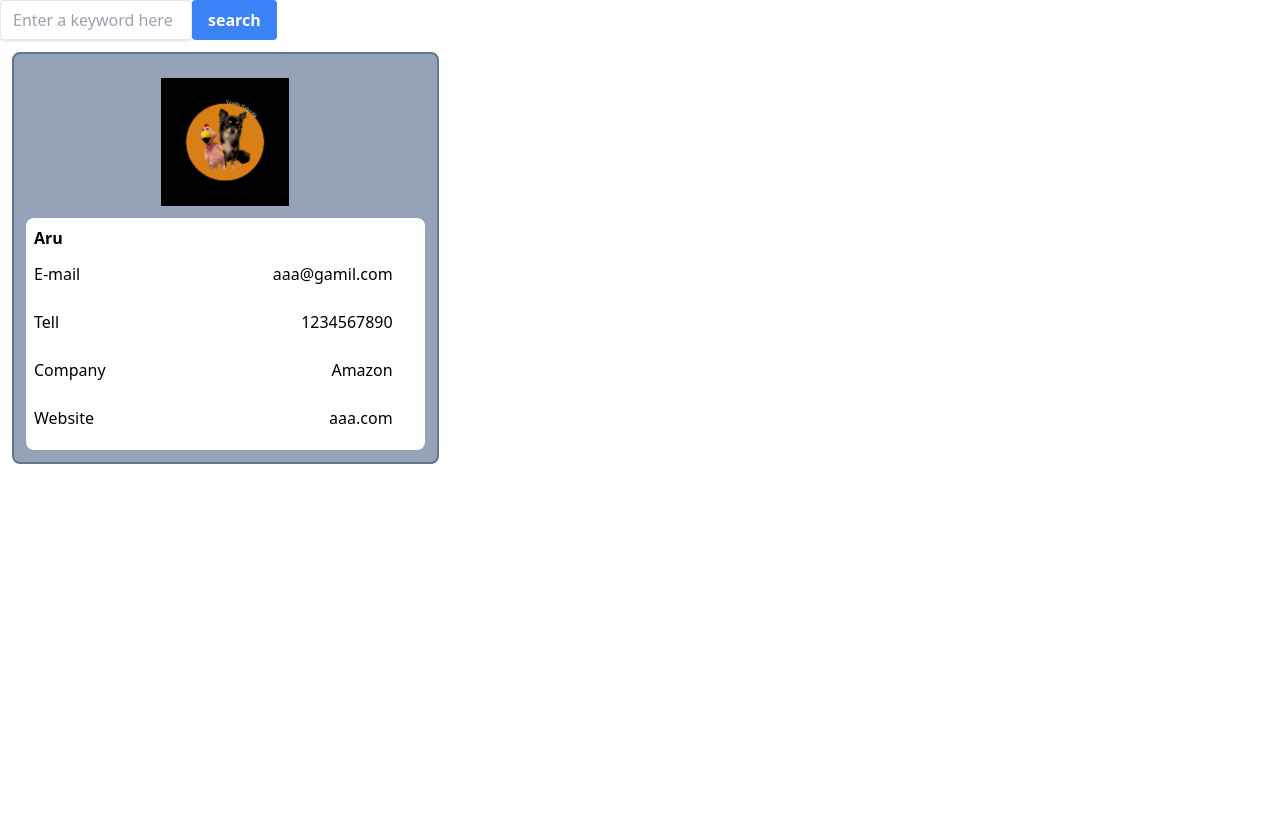
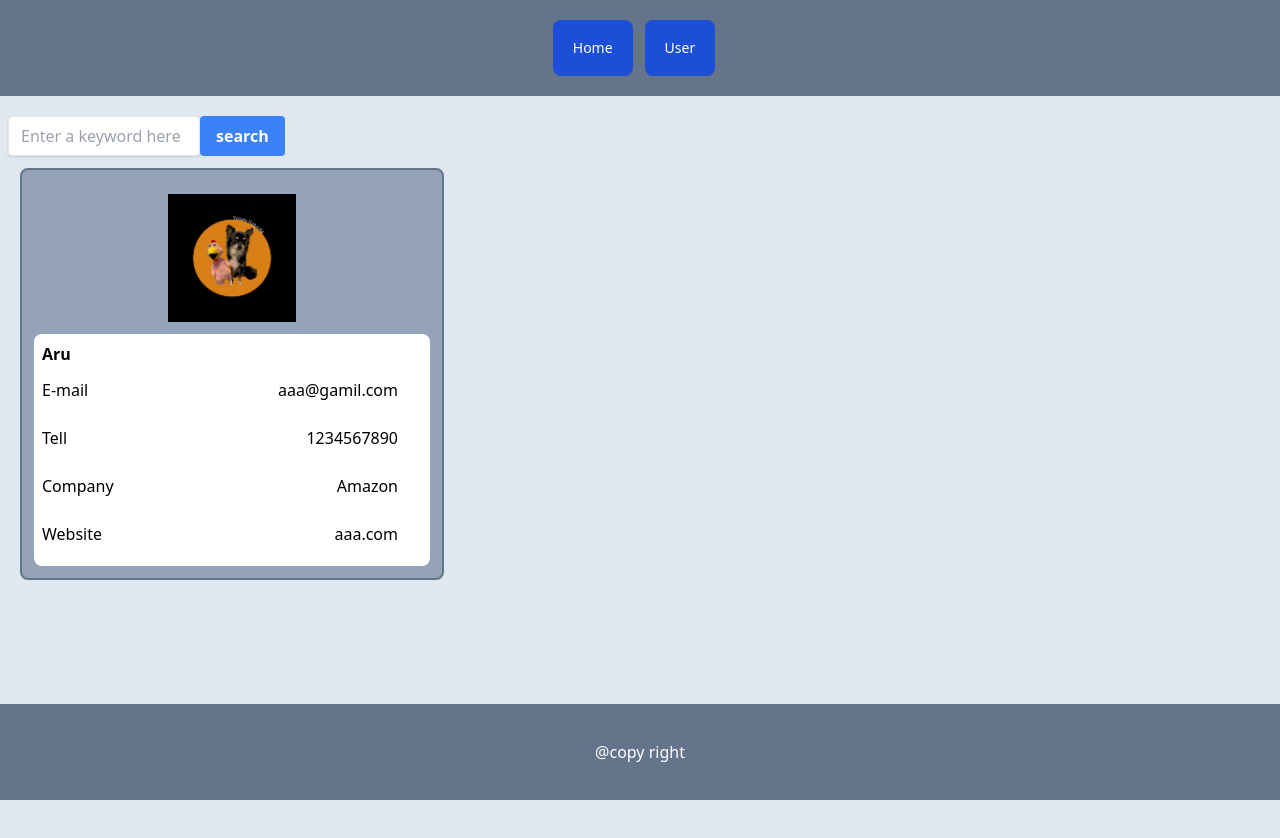
Before and after one commit to yusuken1121/React_TS_AtomicDesign, a React (Vite) app: page / in a window 1280 px wide. Shown: the top 838 px of the page. Before the commit the page ends 800 px from the top, so only its background shows below. Built offline with nearby package versions, Linux system fonts and the light colour scheme.

Commit message:
✅ Creates HeaderOnly and DefaultLayout ( I have to think a more better way)

```diff
--- /dev/null
+++ b/src/components/atoms/layout/Footer.tsx
@@ -0,0 +1,9 @@
+import { FC } from "react";
+
+export const Footer: FC = () => {
+  return (
+    <footer className="flex items-center justify-center w-full h-24 bg-slate-500 fixed bottom-0">
+      <p className="bold text-white">@copy right</p>
+    </footer>
+  );
+};
--- /dev/null
+++ b/src/components/atoms/layout/Header.tsx
@@ -0,0 +1,21 @@
+import { FC } from "react";
+import { Link } from "react-router-dom";
+
+export const Header: FC = () => {
+  return (
+    <header className="flex items-center justify-center w-full h-24   bg-slate-500">
+      <Link
+        className="link-base mr-3 w-30 h-14 flex items-center justify-center"
+        to="/"
+      >
+        Home
+      </Link>
+      <Link
+        className="link-base mr-3 w-30 h-14 flex items-center justify-center"
+        to="/users"
+      >
+        User
+      </Link>
+    </header>
+  );
+};
--- a/src/components/organisms/Home.tsx
+++ b/src/components/organisms/Home.tsx
@@ -1,26 +1,11 @@
-import { UserCardProps } from "../../types/userCardProps";
-import { SearchInput } from "../Molecules/SearchInput";
-import { UserCard } from "./user/UserCard";
-
-const user: UserCardProps = {
-  name: "Aru",
-  email: "aaa@gamil.com",
-  tell: 1234567890,
-  company: "Amazon",
-  website: "aaa.com",
-};
+import { Outlet } from "react-router-dom";
+import { HeaderOnly } from "../templates/HeaderOnly";
+import { DefaultLayout } from "../templates/DefaultLayout";
 
 export const Home = () => {
   return (
-    <div>
-      <SearchInput placeHolder="Enter a keyword here" />
-      <UserCard
-        name={user.name}
-        email={user.email}
-        tell={user.tell}
-        company={user.company}
-        website={user.website}
-      />
-    </div>
+    <DefaultLayout>
+      <Outlet />
+    </DefaultLayout>
   );
 };
--- /dev/null
+++ b/src/components/organisms/User.tsx
@@ -0,0 +1,26 @@
+import { UserCardProps } from "../../types/userCardProps";
+import { SearchInput } from "../Molecules/SearchInput";
+import { UserCard } from "./user/UserCard";
+
+export const User = () => {
+  const user: UserCardProps = {
+    name: "Aru",
+    email: "aaa@gamil.com",
+    tell: 1234567890,
+    company: "Amazon",
+    website: "aaa.com",
+  };
+
+  return (
+    <div>
+      <SearchInput placeHolder="Enter a keyword here" />
+      <UserCard
+        name={user.name}
+        email={user.email}
+        tell={user.tell}
+        company={user.company}
+        website={user.website}
+      />
+    </div>
+  );
+};
--- /dev/null
+++ b/src/components/templates/DefaultLayout.tsx
@@ -0,0 +1,12 @@
+import { Footer } from "../atoms/layout/Footer";
+import { Header } from "../atoms/layout/Header";
+
+export const DefaultLayout = ({ children }: { children: React.ReactNode }) => {
+  return (
+    <>
+      <Header />
+      <main className="bg-slate-200 min-h-screen pt-5 pl-2">{children}</main>
+      <Footer />
+    </>
+  );
+};
--- /dev/null
+++ b/src/components/templates/HeaderOnly.tsx
@@ -0,0 +1,10 @@
+import { Header } from "../atoms/layout/Header";
+
+export const HeaderOnly = ({ children }: { children: React.ReactNode }) => {
+  return (
+    <div>
+      <Header />
+      {children}
+    </div>
+  );
+};
--- a/src/index.css
+++ b/src/index.css
@@ -27,4 +27,12 @@
   .thead-base {
     @apply text-xs text-gray-700 uppercase bg-gray-50 dark:bg-gray-700 dark:text-gray-400;
   }
+  .link-base {
+    @apply text-white bg-blue-700 hover:bg-blue-800 focus:ring-4 focus:ring-blue-300 font-medium rounded-lg text-sm px-5 py-2.5 dark:bg-blue-600 dark:hover:bg-blue-700 focus:outline-none dark:focus:ring-blue-800;
+  }
 }
+
+body {
+  margin: 0;
+  min-height: 100vh;
+}
--- a/src/main.tsx
+++ b/src/main.tsx
@@ -4,11 +4,18 @@ import ReactDOM from "react-dom/client";
 import "./index.css";
 import { RouterProvider, createBrowserRouter } from "react-router-dom";
 import { Home } from "./components/organisms/Home.tsx";
+import { User } from "./components/organisms/User.tsx";
 
 const router = createBrowserRouter([
   {
     path: "/",
     element: <Home />,
+    children: [
+      {
+        index: true,
+        element: <User />,
+      },
+    ],
   },
 ]);
 
```
